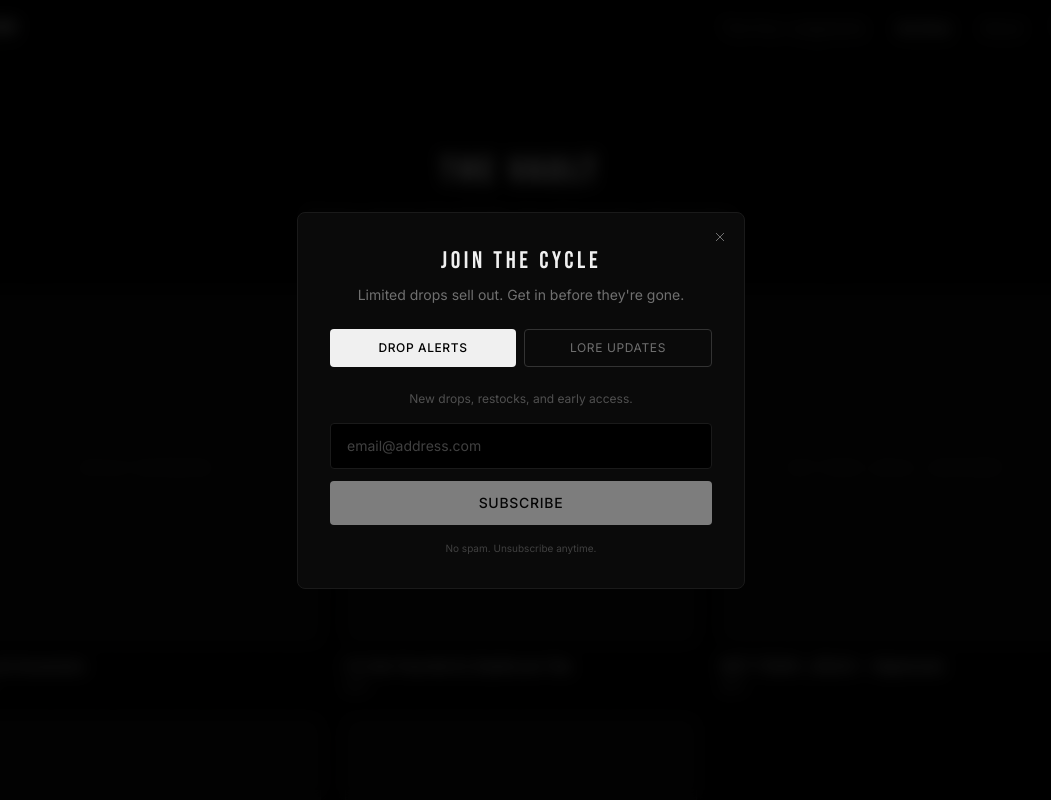
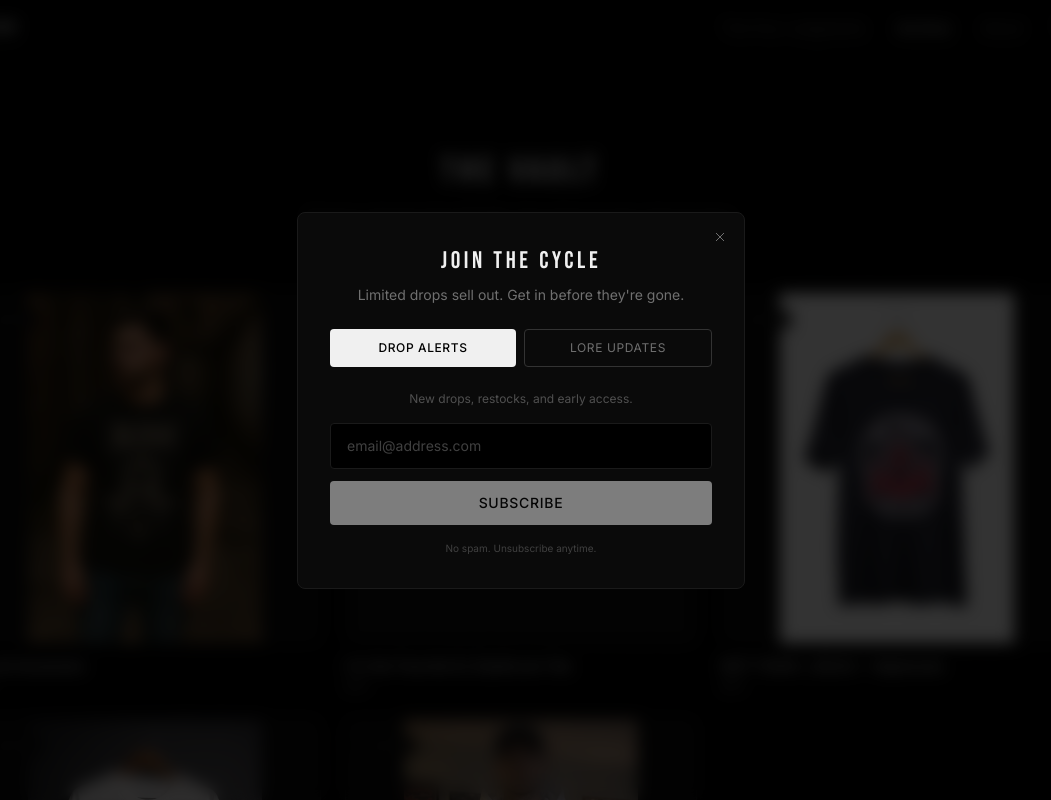
Before and after one commit to lucifers-mac/bl3gh-site, a Next.js app: page /archive in a window 1280 px wide. Shown: the top 800 px of the page, without its empty margins (119-1170 px from the left). Built offline with nearby package versions, Linux system fonts and the light colour scheme.

Commit message:
Fix Vault page images + product zoom issue
- Archive page: add Next.js Image components (was showing blank boxes)
- All product images: object-cover → object-contain (model shots no longer crop)
- Consistent across homepage grid, Four Judgments, product pages, bundle, cross-sells

```diff
--- a/src/app/archive/page.tsx
+++ b/src/app/archive/page.tsx
@@ -1,5 +1,6 @@
 import type { Metadata } from "next";
 import Link from "next/link";
+import Image from "next/image";
 import { getArchive } from "@/lib/products";
 
 export const metadata: Metadata = {
@@ -29,11 +30,20 @@ export default function ArchivePage() {
             className="group"
           >
             <div className="aspect-square bg-[#0a0a0a] border border-[#1a1a1a] rounded-lg overflow-hidden mb-3 relative group-hover:border-[#333] transition-colors">
-              <div className="w-full h-full flex items-center justify-center">
-                <span className="text-[#333] text-xs tracking-wider uppercase group-hover:text-[#707070] transition-colors">
-                  {product.name}
-                </span>
-              </div>
+              <Image
+                src={product.colorways[0].image}
+                alt={product.name}
+                fill
+                className="object-contain group-hover:scale-105 transition-transform duration-500"
+                sizes="(max-width: 768px) 50vw, 33vw"
+              />
+              {product.limited && (
+                <div className="absolute top-3 left-3">
+                  <span className="text-[9px] tracking-widest uppercase text-[#707070] bg-black/80 px-2 py-1 rounded">
+                    Limited
+                  </span>
+                </div>
+              )}
             </div>
             <h3 className="text-sm text-[#f0f0f0] group-hover:text-white transition-colors">
               {product.name}
--- a/src/app/page.tsx
+++ b/src/app/page.tsx
@@ -63,7 +63,7 @@ export default function Home() {
                   src={product.colorways[0].image}
                   alt={product.name}
                   fill
-                  className="object-cover group-hover:scale-105 transition-transform duration-500"
+                  className="object-contain group-hover:scale-105 transition-transform duration-500"
                   sizes="(max-width: 768px) 50vw, 25vw"
                 />
                 {product.limited && (
--- a/src/app/the-four-judgments/page.tsx
+++ b/src/app/the-four-judgments/page.tsx
@@ -44,7 +44,7 @@ export default function FourJudgmentsPage() {
                     src={product.colorways[0].modelImage || product.colorways[0].image}
                     alt={product.name}
                     fill
-                    className="object-cover"
+                    className="object-contain"
                     sizes="(max-width: 768px) 100vw, 50vw"
                   />
                   <div className="absolute top-4 left-4">
--- a/src/components/BundleSection.tsx
+++ b/src/components/BundleSection.tsx
@@ -71,7 +71,7 @@ export function BundleSection({ judgments, bundlePrice, bundleSavings }: BundleS
                   src={colorway.image}
                   alt={p.name}
                   fill
-                  className="object-cover"
+                  className="object-contain"
                   sizes="(max-width: 768px) 25vw, 15vw"
                 />
               </div>
--- a/src/components/ProductPage.tsx
+++ b/src/components/ProductPage.tsx
@@ -48,7 +48,7 @@ export function ProductPage({ product, siblings }: ProductPageProps) {
               src={currentImage}
               alt={`${product.name} - ${selectedColor.name}`}
               fill
-              className="object-cover"
+              className="object-contain"
               sizes="(max-width: 768px) 100vw, 50vw"
               priority
             />
@@ -230,7 +230,7 @@ export function ProductPage({ product, siblings }: ProductPageProps) {
                         src={s.colorways[0].image}
                         alt={s.name}
                         fill
-                        className="object-cover"
+                        className="object-contain"
                         sizes="(max-width: 768px) 33vw, 15vw"
                       />
                     </div>
```
